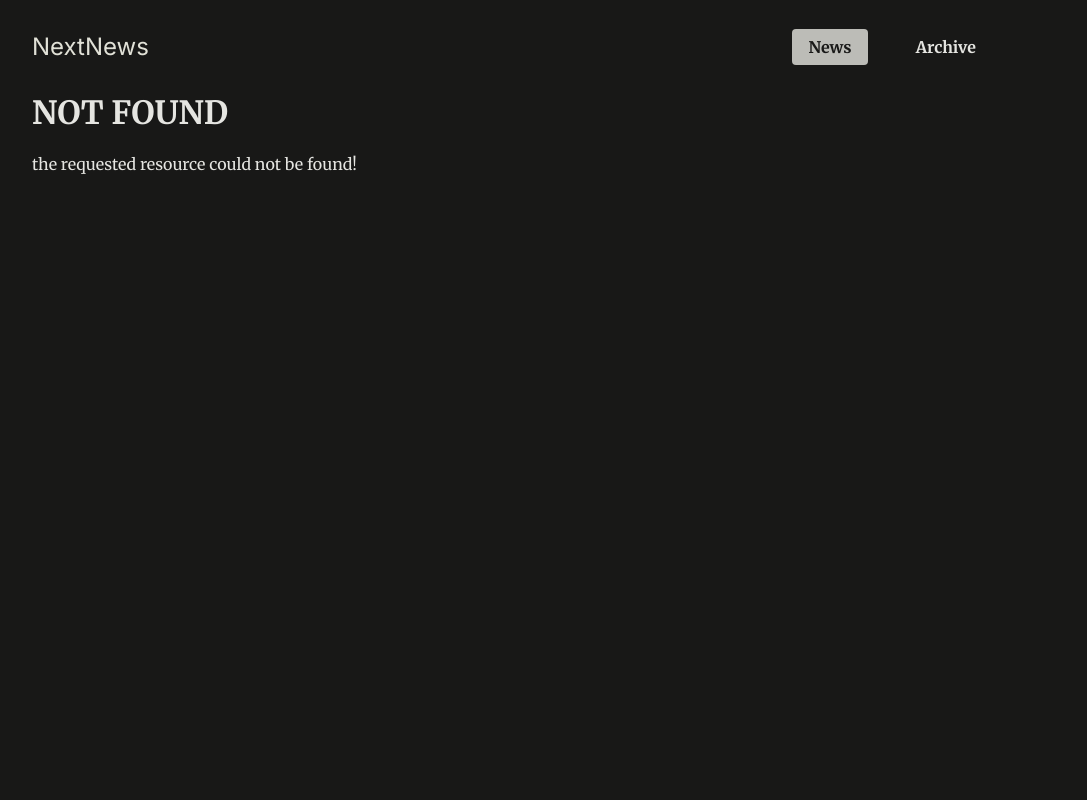
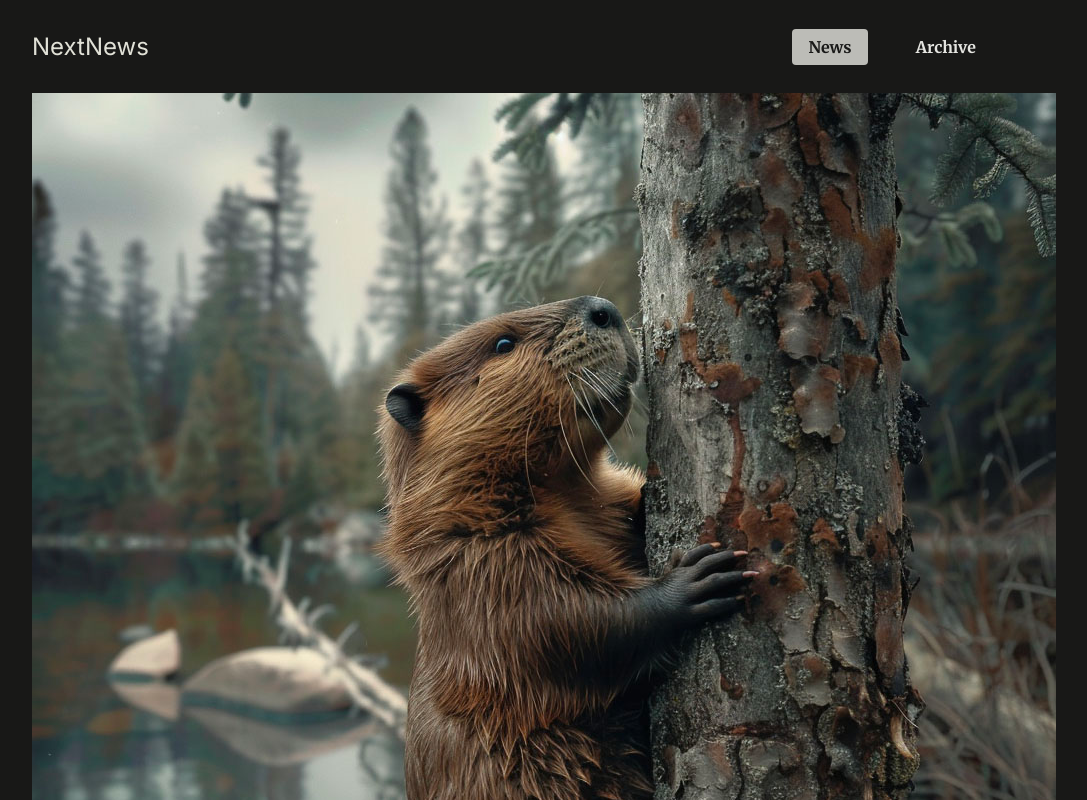
Before and after one commit to turkalpkucur/routing_project, a Next.js app: page /news/beaver-plague/image in a window 1280 px wide. Before the commit this address had no page. Shown: the top 800 px of the page, without its empty margins (128-1215 px from the left). Built offline with nearby package versions, Linux system fonts and the light colour scheme.

Commit message:
148 finish
148 finish

```diff
--- /dev/null
+++ b/app/news/[slug]/image/page.js
@@ -0,0 +1,16 @@
+import { DUMMY_NEWS } from "@/dummy-news";
+import { notFound } from "next/navigation";
+
+export default function ImagePage({ params }) {
+    const newsItemSlug = params.slug;
+
+    const newsItem = DUMMY_NEWS.find(newsItem => newsItem.slug === newsItemSlug)
+    if (!newsItem) {
+        notFound();
+    }
+    return (
+        <div className="fullscreen-image">
+            <img src={`/images/news/${newsItem.image}`} alt={newsItem.title} />
+        </div>
+    )
+}
--- a/app/news/[slug]/page.js
+++ b/app/news/[slug]/page.js
@@ -1,4 +1,5 @@
 import { DUMMY_NEWS } from "@/dummy-news";
+import Link from "next/link";
 import { notFound } from "next/navigation";
 
 export default function NewsDetailPage({ params }) {
@@ -13,7 +14,9 @@
     return (
         <article className="news-article">
             <header>
-                <img src={`/images/news/${newsItem.image}`} alt={newsItem.title} />
+                <Link href={`/news/${newsItem.slug}/image`}>
+                    <img src={`/images/news/${newsItem.image}`} alt={newsItem.title} />
+                </Link>
                 <h1>{newsItem.title}</h1>
                 <time dateTime={newsItem.date}>{newsItem.date}</time>
             </header>
```
